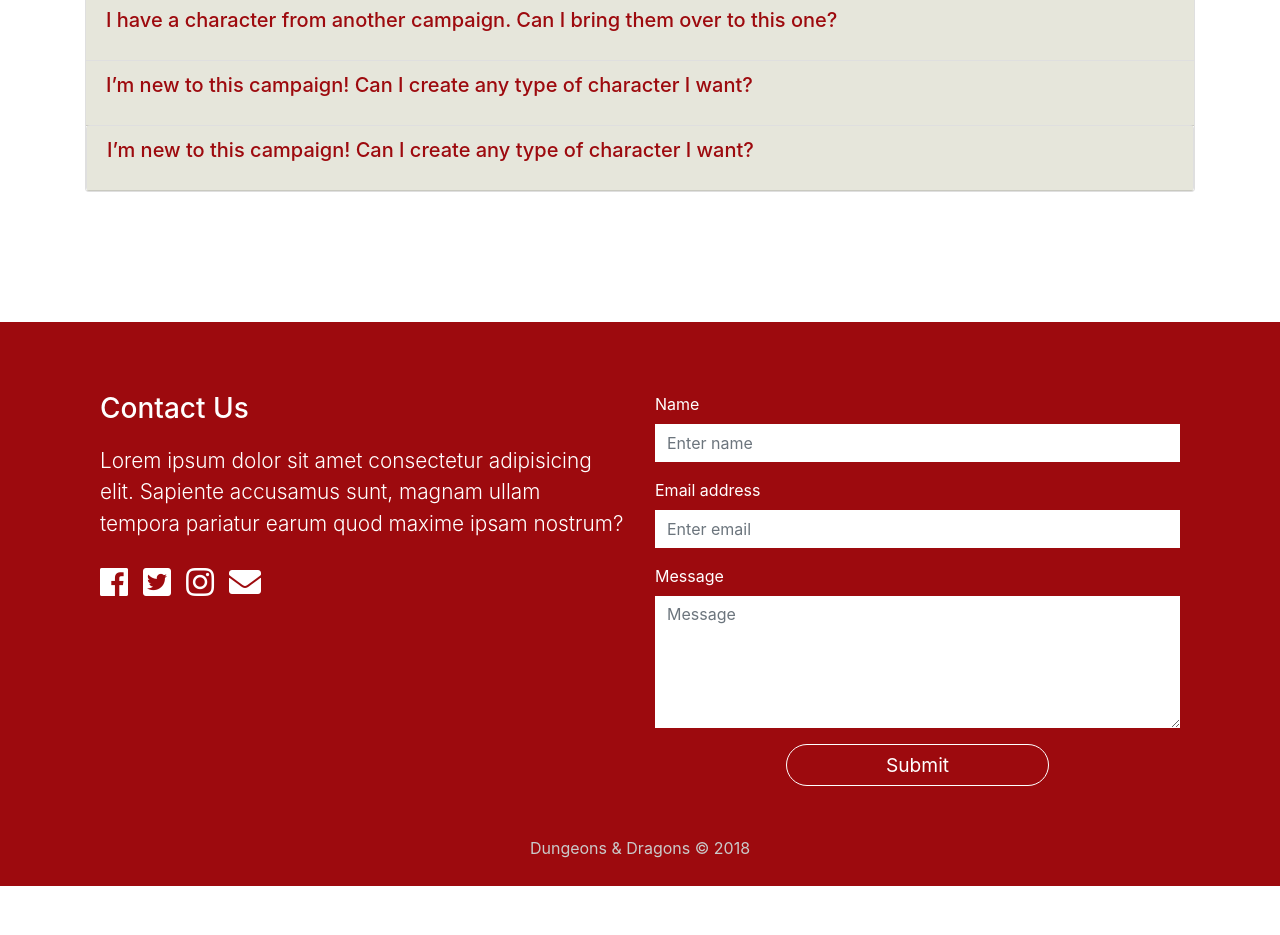
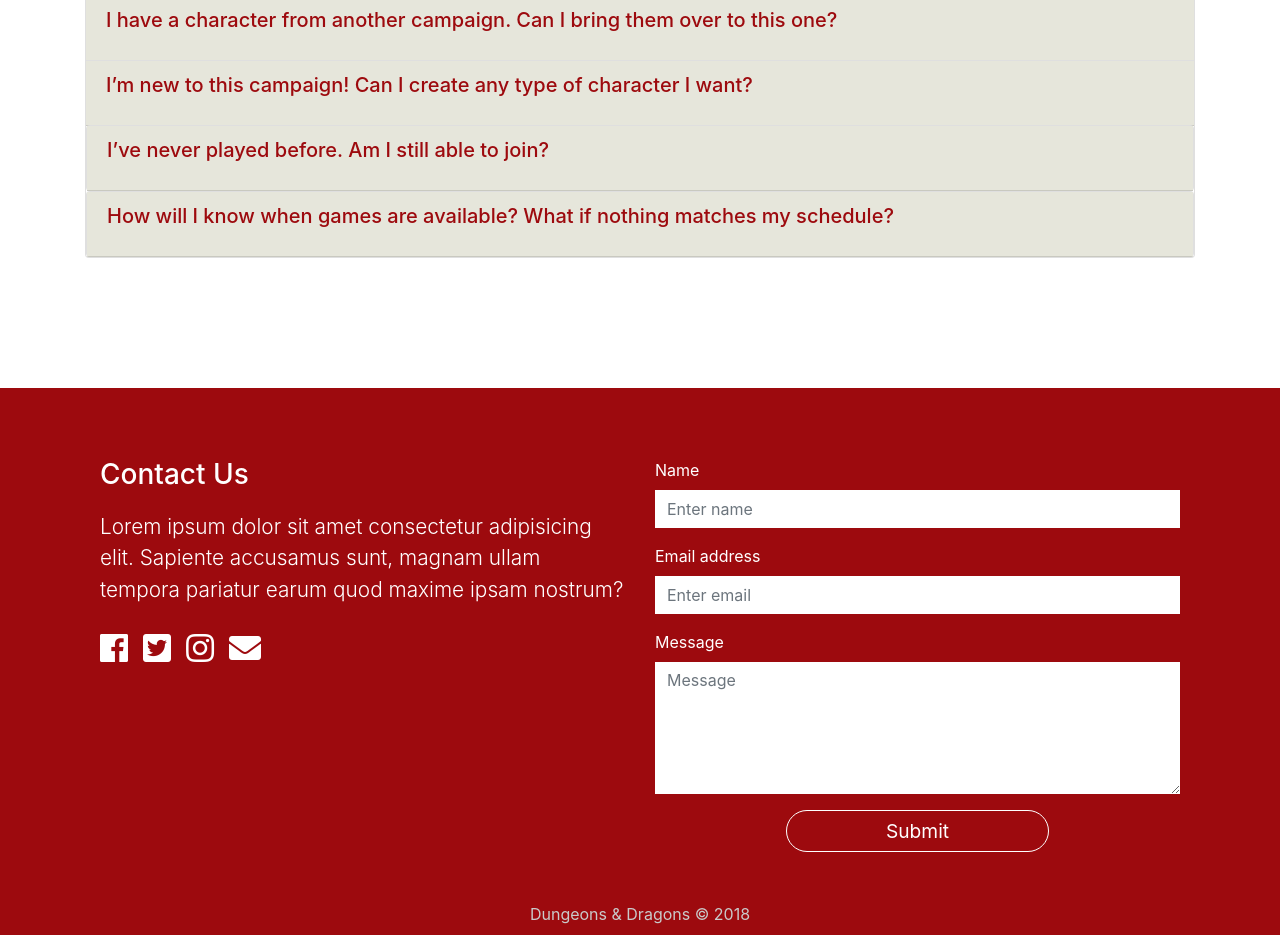
Before and after one commit to stoppable408/_dd, a Vue app: page / in a window 1280 px wide. Shown: the part 3120-4055 px from the top of the page. Before the commit the page ends 4006 px from the top, so only its background shows below. Built offline with nearby package versions, Linux system fonts and the light colour scheme.

Commit message:
Update Home.vue

```diff
--- a/src/components/Home.vue
+++ b/src/components/Home.vue
@@ -278,19 +278,33 @@
               <div id="collapseThree" class="collapse" aria-labelledby="headingThree" data-parent="#accordionExample">
                 <div class="card-body answer">
                   Yes and no.  Your character design is all up to you.  You can choose male or female or neither, racial characteristics within the race you choose, any spells that may be relevant, any of the basic starting equipment, etc.  However, we do have some restrictions that are there to ensure our group maintains order, and also gives incentives and goals to keep players hooked.  First of all, we are keeping the options limited to the PHB at the onset of the campaign, and for each new player’s introduction (no matter how long the campaign has been running). Extended character options will be available as ‘unlocks’ through the play of the game. The details below note how you can access non-PHB options through the course of play.  When you join, you’ll be given a handbook-like document that will go further in detail about character creation.  Further, because of the nature of our group, we do not allow characters with Evil or Chaotic Neutral alignments, as these can be disruptive to the campaign.
-                </div>
+            </div>
              </div>
             <div class="card">
               <div class="faq-header card-header" id="headingFour" data-toggle="collapse" data-target="#collapseFour" aria-expanded="false" aria-controls="collapseThree">
                 <h5 class="mb-0">
                   <p class="question">
-                    I’m new to this campaign!  Can I create any type of character I want?
+                    I’ve never played before.  Am I still able to join?
                   </p>
                 </h5>
               </div>
               <div id="collapseFour" class="collapse" aria-labelledby="headingFour" data-parent="#accordionExample">
                 <div class="card-body answer">
-                  Yes and no.  Your character design is all up to you.  You can choose male or female or neither, racial characteristics within the race you choose, any spells that may be relevant, any of the basic starting equipment, etc.  However, we do have some restrictions that are there to ensure our group maintains order, and also gives incentives and goals to keep players hooked.  First of all, we are keeping the options limited to the PHB at the onset of the campaign, and for each new player’s introduction (no matter how long the campaign has been running). Extended character options will be available as ‘unlocks’ through the play of the game. The details below note how you can access non-PHB options through the course of play.  When you join, you’ll be given a handbook-like document that will go further in detail about character creation.  Further, because of the nature of our group, we do not allow characters with Evil or Chaotic Neutral alignments, as these can be disruptive to the campaign.
+                  Yes and yes!  Please!  The way our campaign is structured makes it a good entry for new players.  Anyone who joins will first start off with a Session Zero, where they will learn the ins and outs of our campaign, get introduced to the regions, have our guidelines explained and be given the room to ask any questions and have experienced players and Dungeon Masters give advice and guidance at that session.  Further, our community of players are all willing to help out and answers questions and give guidance.
+                </div>
+                </div>
+          </div>
+            <div class="card">
+              <div class="faq-header card-header" id="headingFive" data-toggle="collapse" data-target="#collapseFive" aria-expanded="false" aria-controls="collapseThree">
+                <h5 class="mb-0">
+                  <p class="question">
+                    How will I know when games are available?  What if nothing matches my schedule?
+                  </p>
+                </h5>
+              </div>
+              <div id="collapseFive" class="collapse" aria-labelledby="headingFive" data-parent="#accordionExample">
+                <div class="card-body answer">
+                  Every new player will be added to the Detroit LFG google calendar, and will be added to the Discord channel.  Through these, every player will be able to see when upcoming missions are and if there are any open seats.  If there isn’t anything that matches your schedule, then just request your own!  All DMs have their availability posted on the calendar, and you are able to request to have a mission yourself!  As long as the specific DM you want is available, you’re all good!
                 </div>
                 </div>
               </div>
```
